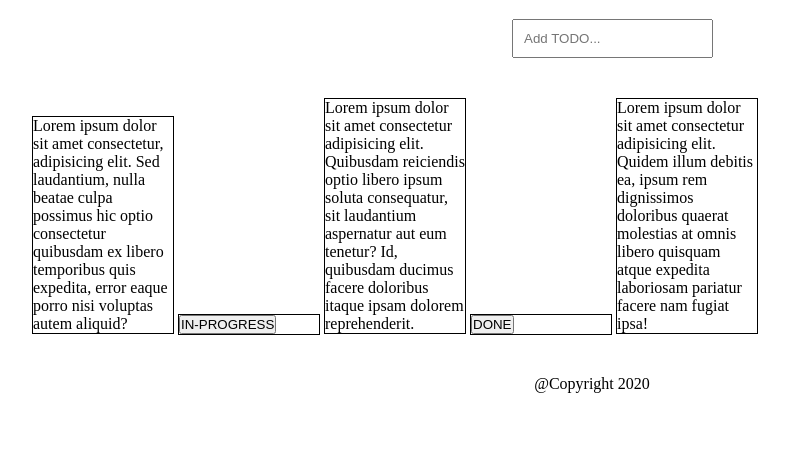
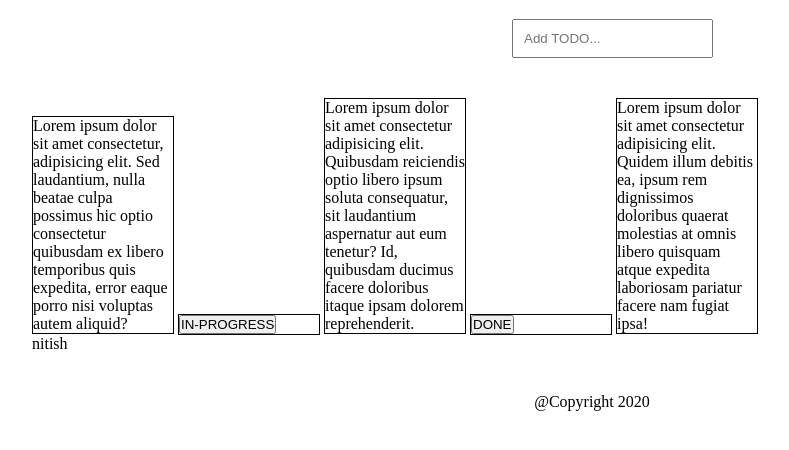
Before and after one commit to imran-mind/basic-html-css, a website: page index.html in a window 1280 px wide. Shown: the part 78-528 px from the top of the page, without its empty margins (48-837 px from the left). Drawn offline with Linux system fonts and the light colour scheme.

Commit message:
second commit

```diff
--- a/index.html
+++ b/index.html
@@ -38,6 +38,8 @@
                 <div class="first">
                     Lorem ipsum dolor sit amet consectetur adipisicing elit. Quidem illum debitis ea, ipsum rem dignissimos doloribus quaerat molestias at omnis libero quisquam atque expedita laboriosam pariatur facere nam fugiat ipsa!
                 </div>
+
+                <div>nitish</div>
             </div>
         </div>
 
```
